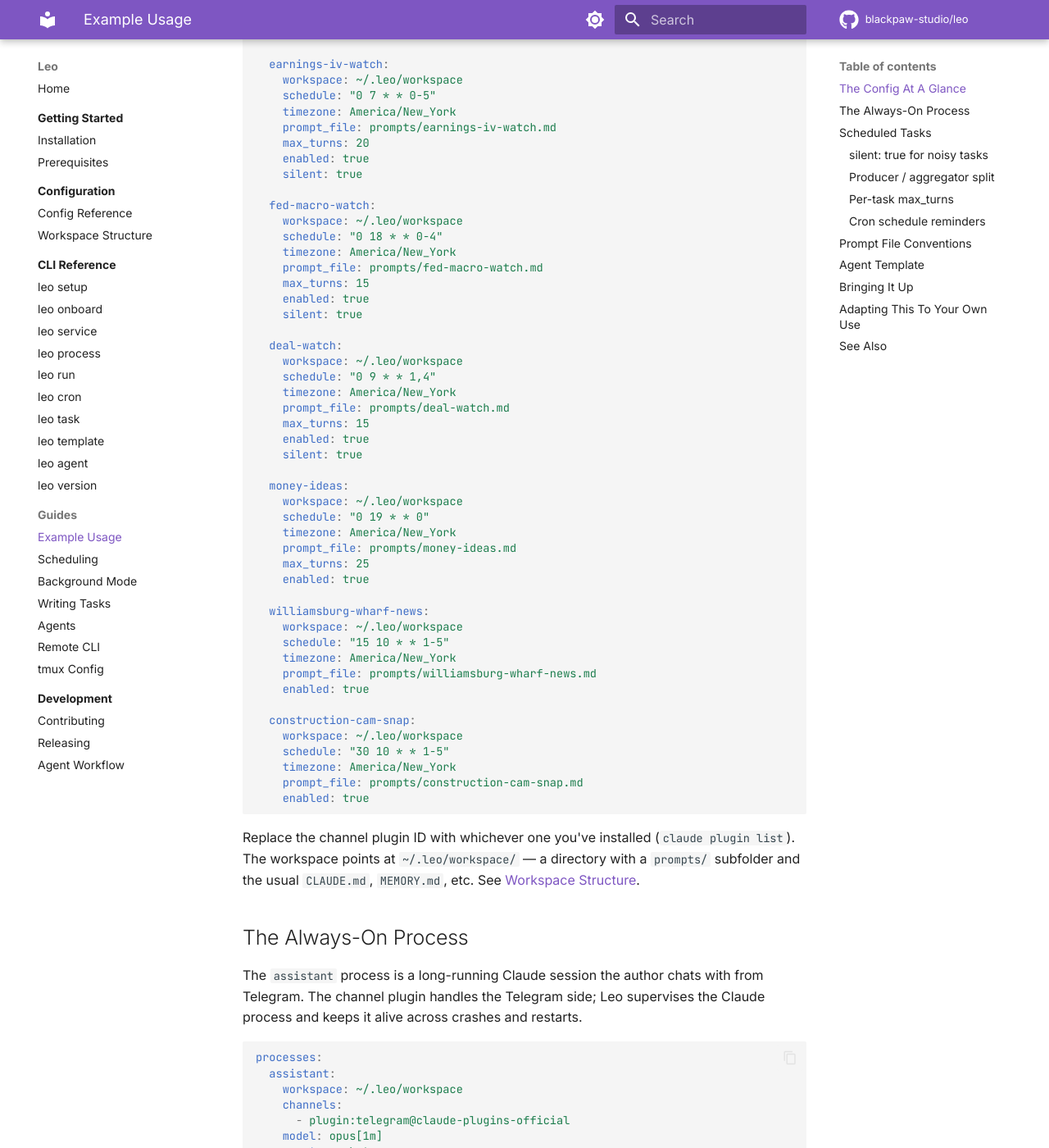
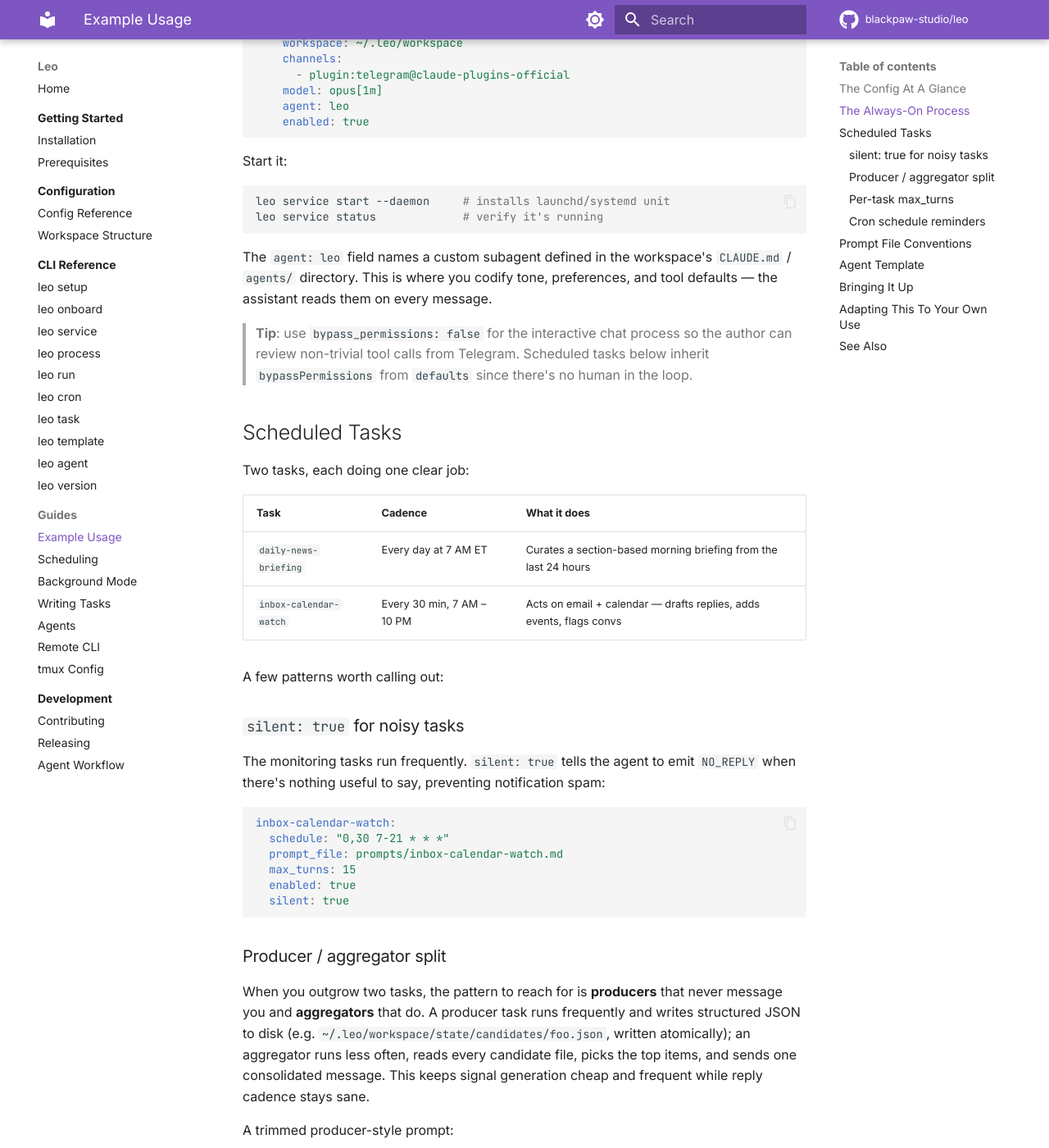
Before and after one commit to blackpaw-studio/leo, an MkDocs documentation site: the page built from docs/guides/example-usage.md, in a window 1280 px wide and 1400 px high, scrolled down 1705 px. Shown: the whole window at 82% size. Built offline with MkDocs 1.6.1 and Material for MkDocs 9.7.7, drawn with Linux system fonts in a browser that asks for light colours; comment, search, counter and statistics services are not loaded; some of the changed text lies outside the part shown.

Commit message:
docs(example-usage): rename example agent to "leo", trim to two tasks
- Change the `agent:` field on the example `assistant` process from
  `rocket` to `leo` across all three mentions (code + prose)
- Drop everything but `daily-news-briefing` and `inbox-calendar-watch`
  from the example task portfolio (config block, summary table)
- Rework the producer/aggregator and max_turns sections to describe
  the pattern generically rather than leaning on removed tasks

````diff
--- a/docs/guides/example-usage.md
+++ b/docs/guides/example-usage.md
@@ -58,72 +58,6 @@ tasks:
     enabled: true
     silent: true
 
-  trade-desk:
-    workspace: ~/.leo/workspace
-    schedule: "30 8,15 * * 1-5"
-    timezone: America/New_York
-    prompt_file: prompts/trade-desk.md
-    max_turns: 10
-    enabled: true
-    silent: true
-
-  volatility-watch:
-    workspace: ~/.leo/workspace
-    schedule: "0 8,12,17,20 * * *"
-    timezone: America/New_York
-    prompt_file: prompts/volatility-watch.md
-    max_turns: 20
-    enabled: true
-    silent: true
-
-  earnings-iv-watch:
-    workspace: ~/.leo/workspace
-    schedule: "0 7 * * 0-5"
-    timezone: America/New_York
-    prompt_file: prompts/earnings-iv-watch.md
-    max_turns: 20
-    enabled: true
-    silent: true
-
-  fed-macro-watch:
-    workspace: ~/.leo/workspace
-    schedule: "0 18 * * 0-4"
-    timezone: America/New_York
-    prompt_file: prompts/fed-macro-watch.md
-    max_turns: 15
-    enabled: true
-    silent: true
-
-  deal-watch:
-    workspace: ~/.leo/workspace
-    schedule: "0 9 * * 1,4"
-    timezone: America/New_York
-    prompt_file: prompts/deal-watch.md
-    max_turns: 15
-    enabled: true
-    silent: true
-
-  money-ideas:
-    workspace: ~/.leo/workspace
-    schedule: "0 19 * * 0"
-    timezone: America/New_York
-    prompt_file: prompts/money-ideas.md
-    max_turns: 25
-    enabled: true
-
-  williamsburg-wharf-news:
-    workspace: ~/.leo/workspace
-    schedule: "15 10 * * 1-5"
-    timezone: America/New_York
-    prompt_file: prompts/williamsburg-wharf-news.md
-    enabled: true
-
-  construction-cam-snap:
-    workspace: ~/.leo/workspace
-    schedule: "30 10 * * 1-5"
-    timezone: America/New_York
-    prompt_file: prompts/construction-cam-snap.md
-    enabled: true
 ```
 
 Replace the channel plugin ID with whichever one you've installed (`claude plugin list`). The workspace points at `~/.leo/workspace/` — a directory with a `prompts/` subfolder and the usual `CLAUDE.md`, `MEMORY.md`, etc. See [Workspace Structure](../configuration/workspace-structure.md).
@@ -150,26 +84,18 @@ leo service start --daemon     # installs launchd/systemd unit
 leo service status             # verify it's running
 ```
 
-The `agent: rocket` field names a custom subagent defined in the workspace's `CLAUDE.md` / `agents/` directory. This is where you codify tone, preferences, and tool defaults — the assistant reads them on every message.
+The `agent: leo` field names a custom subagent defined in the workspace's `CLAUDE.md` / `agents/` directory. This is where you codify tone, preferences, and tool defaults — the assistant reads them on every message.
 
 > **Tip**: use `bypass_permissions: false` for the interactive chat process so the author can review non-trivial tool calls from Telegram. Scheduled tasks below inherit `bypassPermissions` from `defaults` since there's no human in the loop.
 
 ## Scheduled Tasks
 
-The task portfolio is grouped by purpose:
+Two tasks, each doing one clear job:
 
 | Task                       | Cadence                          | What it does                                                        |
 | -------------------------- | -------------------------------- | ------------------------------------------------------------------- |
 | `daily-news-briefing`      | Every day at 7 AM ET             | Curates a section-based morning briefing from the last 24 hours     |
 | `inbox-calendar-watch`     | Every 30 min, 7 AM – 10 PM       | Acts on email + calendar — drafts replies, adds events, flags convs |
-| `trade-desk`               | Weekdays 8:30 AM, 3:30 PM        | Pre-open and into-close market desk summary                         |
-| `volatility-watch`         | 8 AM, 12 PM, 5 PM, 8 PM daily    | Scans for asymmetric volatility setups; writes to a state file      |
-| `earnings-iv-watch`        | Sun – Fri 7 AM                   | Flags earnings with unusual implied-volatility pricing              |
-| `fed-macro-watch`          | Sun – Thu 6 PM                   | Watches Fed speakers, macro prints, rate-path shifts                |
-| `deal-watch`               | Mon & Thu 9 AM                   | M&A / capital markets signal scan                                   |
-| `money-ideas`              | Sundays 7 PM                     | Weekly investment idea generation                                   |
-| `williamsburg-wharf-news`  | Weekdays 10:15 AM                | Hyperlocal news for a specific NYC neighborhood                     |
-| `construction-cam-snap`    | Weekdays 10:30 AM                | Snapshots a construction webcam and annotates progress              |
 
 A few patterns worth calling out:
 
@@ -188,22 +114,21 @@ inbox-calendar-watch:
 
 ### Producer / aggregator split
 
-`volatility-watch` is a **signal producer** — it never messages the user. It writes structured JSON to `~/.leo/workspace/state/candidates/volatility.json`. The `trade-desk` task is the **aggregator** — it reads all the candidate files, picks the top setups, and actually sends Telegram. This keeps signal generation cheap and frequent while reply cadence stays sane.
+When you outgrow two tasks, the pattern to reach for is **producers** that never message you and **aggregators** that do. A producer task runs frequently and writes structured JSON to disk (e.g. `~/.leo/workspace/state/candidates/foo.json`, written atomically); an aggregator runs less often, reads every candidate file, picks the top items, and sends one consolidated message. This keeps signal generation cheap and frequent while reply cadence stays sane.
 
-A trimmed prompt excerpt:
+A trimmed producer-style prompt:
 
 ```markdown
-<!-- prompts/volatility-watch.md -->
 SILENT SCHEDULED RUN. You are a SIGNAL PRODUCER, not an alerter.
 You never send Telegram messages. Your only output is a state file.
 
-Write `~/.leo/workspace/state/candidates/volatility.json` atomically
-(write to `.tmp` then rename). Replace the `candidates` array on every run.
+Write the state file atomically (write to `.tmp` then rename).
+Replace the `candidates` array on every run.
 ```
 
 ### Per-task `max_turns`
 
-Frequent, narrow tasks use fewer turns (`max_turns: 10–15`) to cap cost. Deeper weekly tasks like `money-ideas` get `max_turns: 25`.
+Frequent, narrow tasks use fewer turns (`max_turns: 10–15`) to cap cost. Deeper analytical tasks that synthesize across many sources can be given `max_turns: 25` or higher when the output justifies it.
 
 ### Cron schedule reminders
 
````
Also changed, not shown: other parts of docs/guides/example-usage.md (+3 -3 lines).
